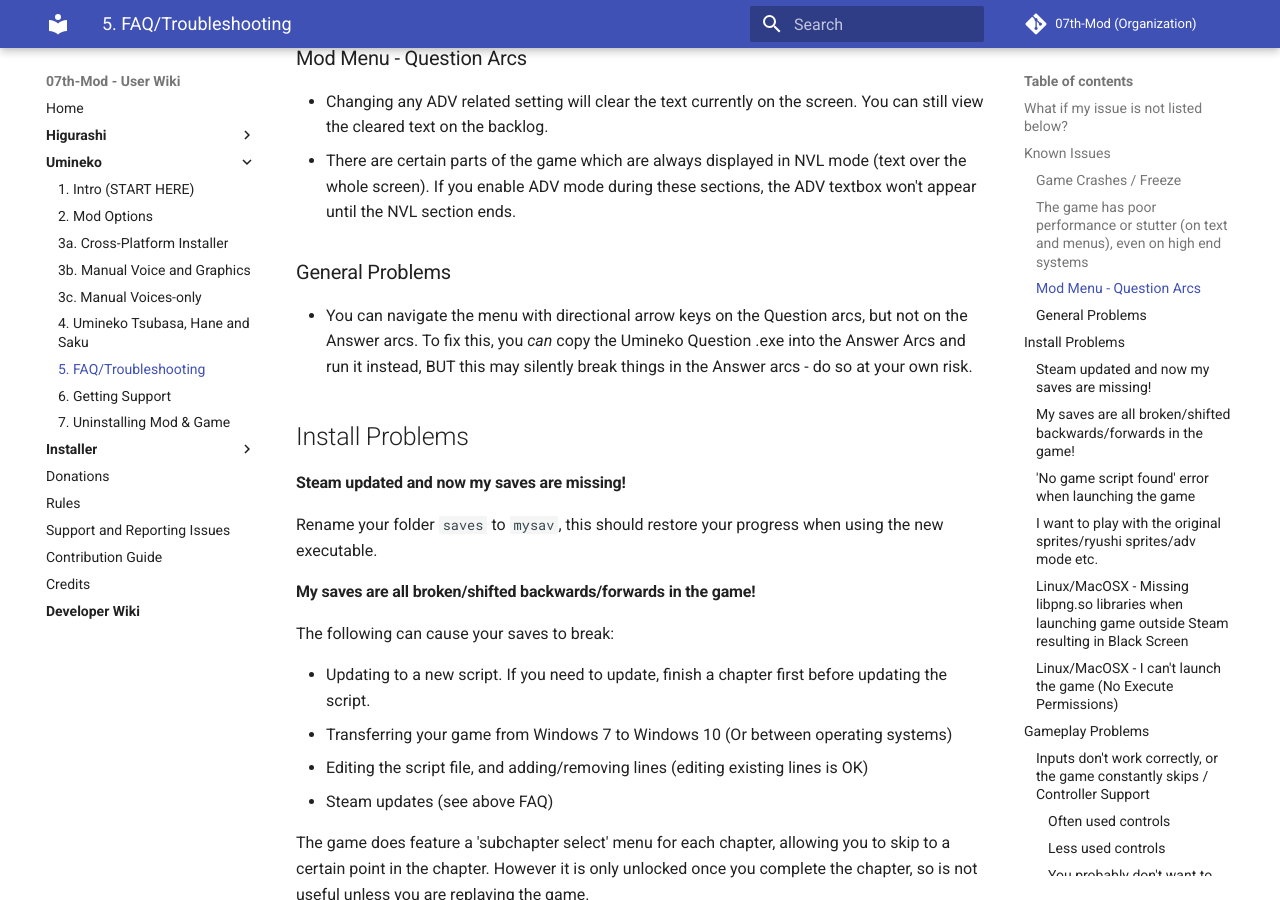
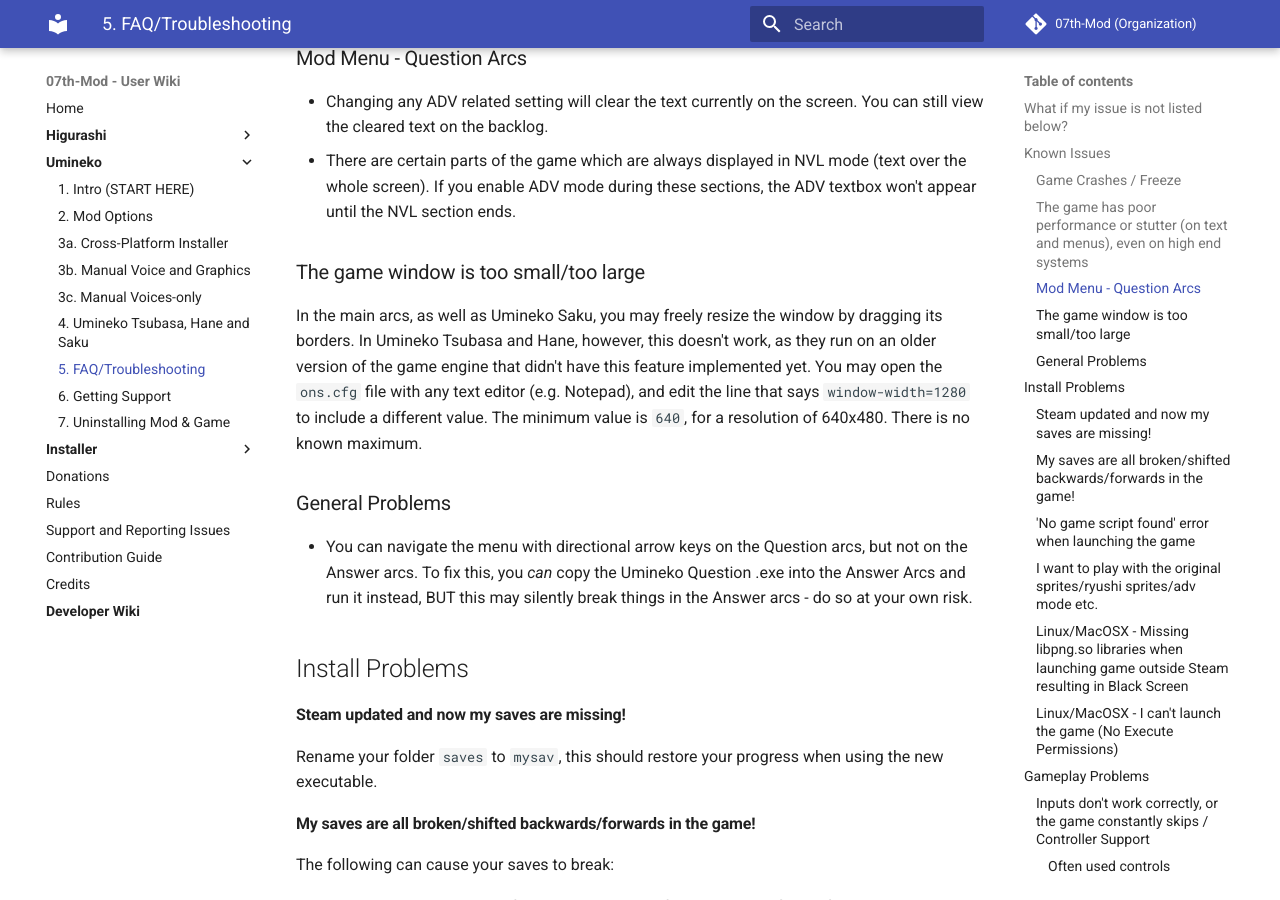
Before and after one commit to 07th-mod/wiki, an MkDocs documentation site: the page built from docs/Umineko/Umineko-Part-0-TroubleShooting-and-FAQ.md, in a window 1280 px wide and 900 px high, scrolled down 1320 px. Built offline with MkDocs 1.6.1 and Material for MkDocs 9.7.7, drawn with Linux system fonts in a browser that asks for light colours.

Commit message:
Update Umineko-Part-0-TroubleShooting-and-FAQ.md

```diff
--- a/docs/Umineko/Umineko-Part-0-TroubleShooting-and-FAQ.md
+++ b/docs/Umineko/Umineko-Part-0-TroubleShooting-and-FAQ.md
@@ -50,6 +50,9 @@
 
 - Changing any ADV related setting will clear the text currently on the screen. You can still view the cleared text on the backlog.
 - There are certain parts of the game which are always displayed in NVL mode (text over the whole screen). If you enable ADV mode during these sections, the ADV textbox won't appear until the NVL section ends.
+
+### The game window is too small/too large
+In the main arcs, as well as Umineko Saku, you may freely resize the window by dragging its borders. In Umineko Tsubasa and Hane, however, this doesn't work, as they run on an older version of the game engine that didn't have this feature implemented yet. You may open the `ons.cfg` file with any text editor (e.g. Notepad), and edit the line that says `window-width=1280` to include a different value. The minimum value is `640`, for a resolution of 640x480. There is no known maximum.
 
 ### General Problems
 
```
